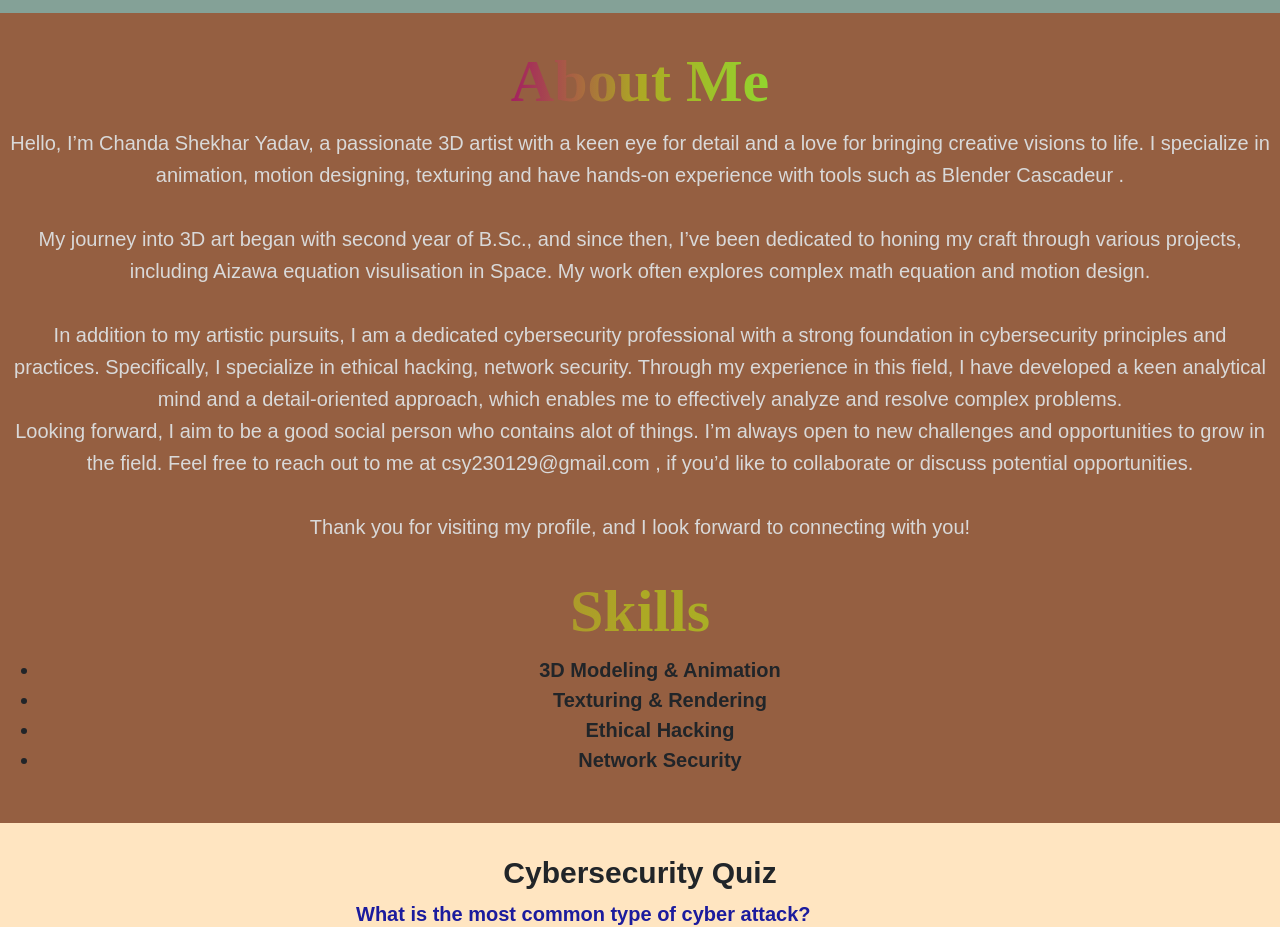
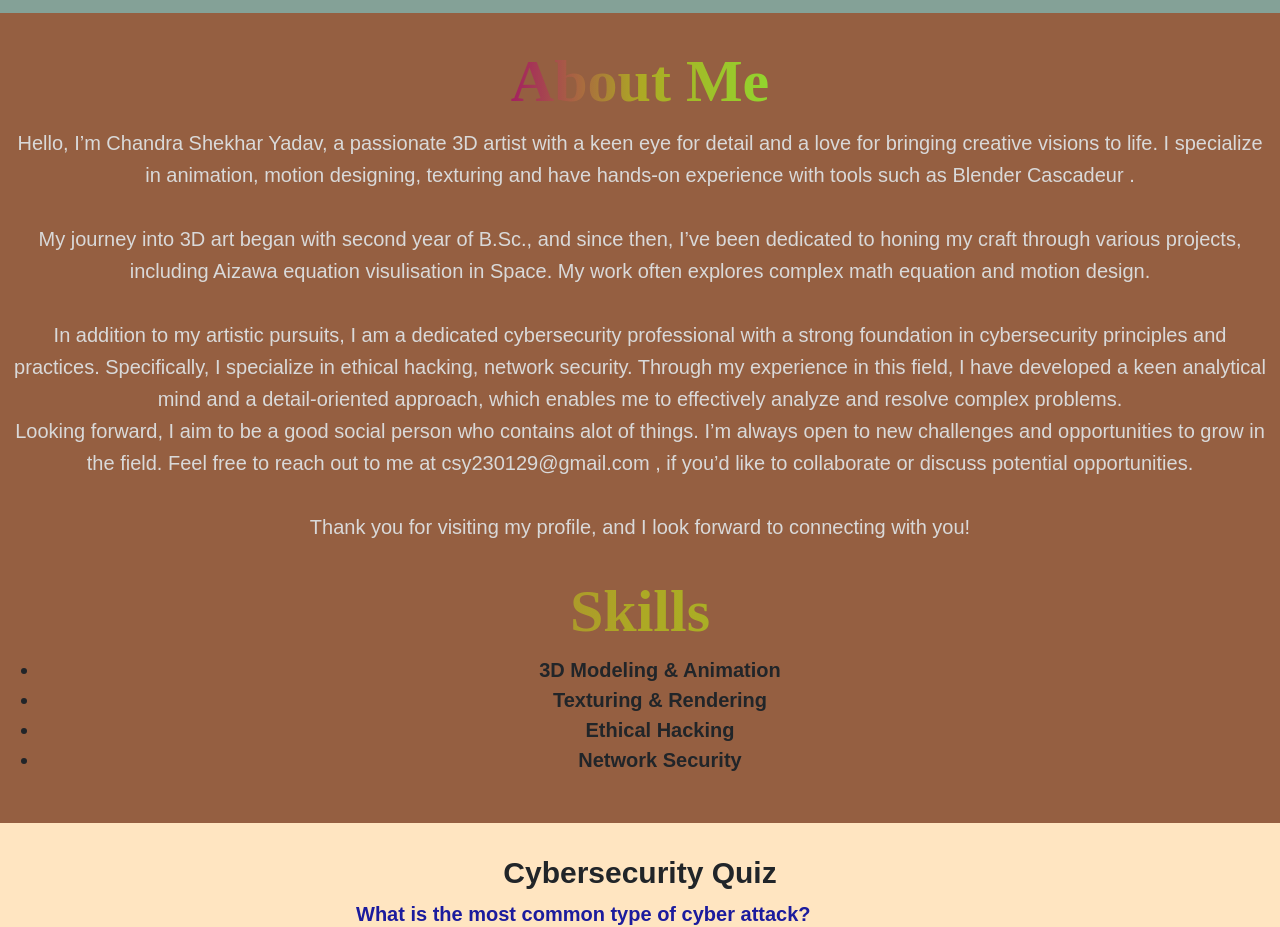
Before and after one commit to bgmshekhar/Chanda3DArt, a plain HTML site: page index.html in a window 1280 px wide. Shown: the part 1760-2687 px from the top of the page. Drawn offline with nearby package versions, Linux system fonts and the light colour scheme; no server answers.

Commit message:
Update index.html

```diff
--- a/index.html
+++ b/index.html
@@ -72,7 +72,7 @@
             <p1 class="custom-text"> About Me</p1>
         </h2>
 
-        <p class="intro">Hello, I’m Chanda Shekhar Yadav, a passionate 3D artist with a keen eye for detail and a love for bringing creative visions to life. I specialize in animation, motion designing, texturing and have hands-on experience with tools such as Blender Cascadeur .
+        <p class="intro">Hello, I’m Chandra Shekhar Yadav, a passionate 3D artist with a keen eye for detail and a love for bringing creative visions to life. I specialize in animation, motion designing, texturing and have hands-on experience with tools such as Blender Cascadeur .
 
         My journey into 3D art began with second year of B.Sc., and since then, I’ve been dedicated to honing my craft through various projects, including Aizawa equation visulisation in Space. My work often explores complex math equation and motion design.
 
```
